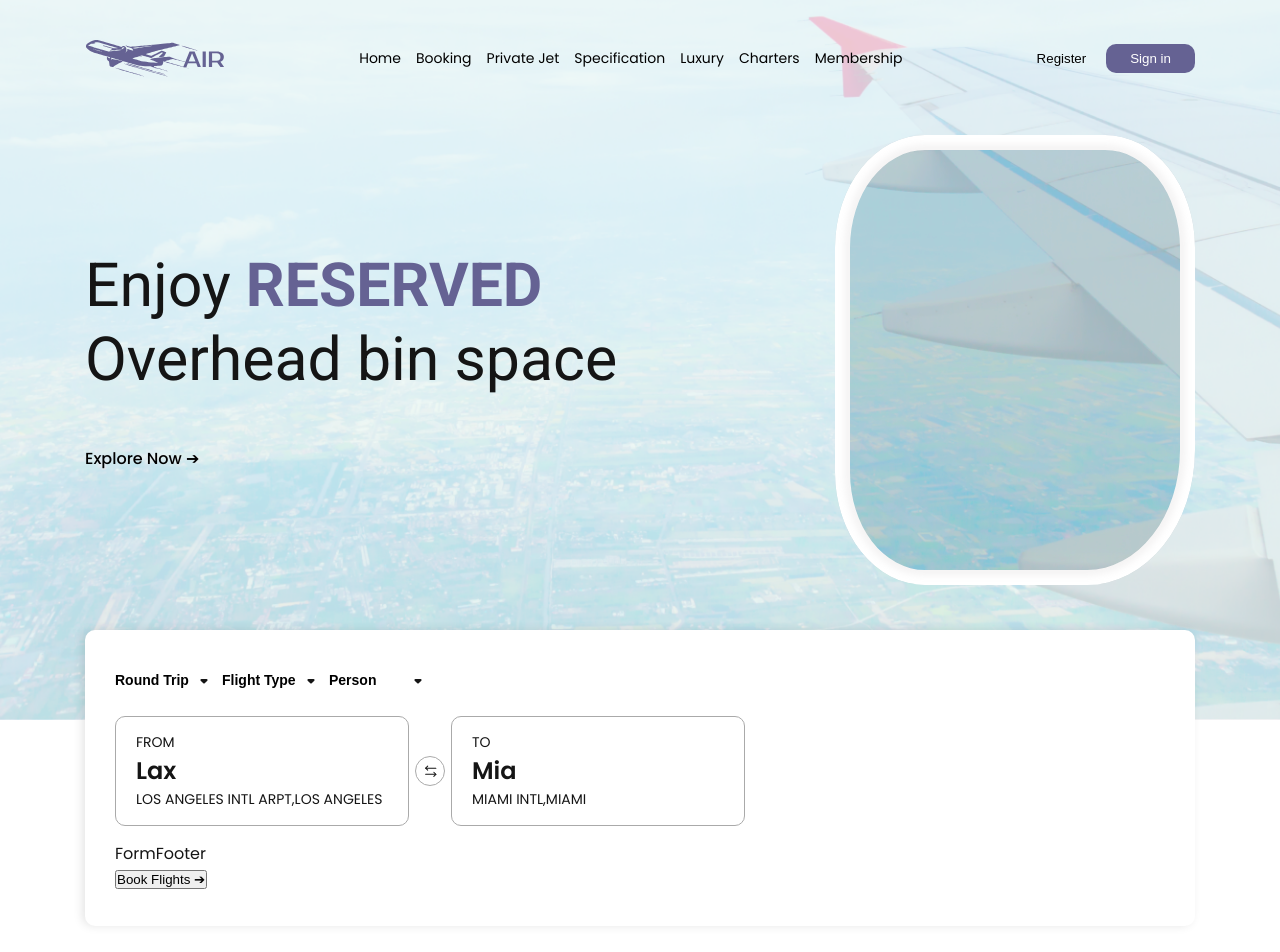
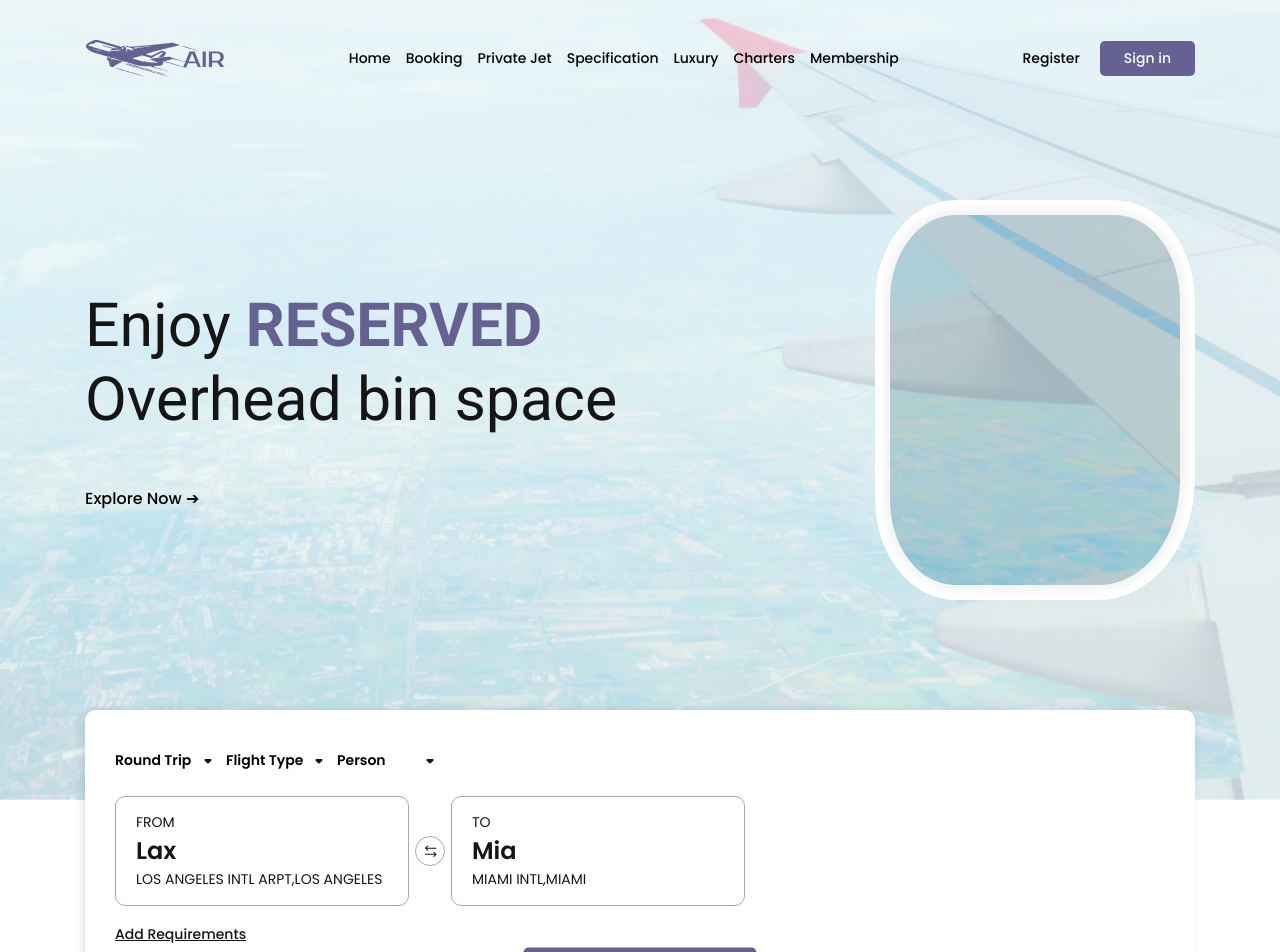
Before and after one commit to ybogdanq/PrivateJet-Booking, a React (Create React App) app: page / in a window 1280 px wide. Shown: the top 952 px of the page. Built offline with nearby package versions, Linux system fonts and the light colour scheme.

Commit message:
backup commit

```diff
--- a/src/App.scss
+++ b/src/App.scss
@@ -7,6 +7,9 @@
   margin: 0;
   padding: 0;
   box-sizing: border-box;
+  font-weight: inherit;
+  font-family: inherit;
+  font-size: inherit;
 }
 
 :root {
@@ -16,7 +19,7 @@
 body {
   overflow-x: hidden;
   font-size: inherit;
-  font-family: "Poppins", sans-serif;
+  font-family: "Poppins", serif;
   color: #151515;
 }
 
--- a/src/components/BookForm/BookForm.tsx
+++ b/src/components/BookForm/BookForm.tsx
@@ -12,8 +12,9 @@ const BookForm: React.FC = (): JSX.Element => {
           <FormHeader className={styles.flightBook__header} />
           <FormBody className={styles.flightBook__body} />
           <FormFooter className={styles.flightBook__footer} />
-          <button className="flightBook__button">
-            Book Flights <span className="greeting__link_arrow">&#10132;</span>
+          <button className={styles.flightBook__button}>
+            Book Flights
+            <span className={styles.greeting__link_arrow}>&#10132;</span>
           </button>
         </form>
       </div>
--- a/src/components/BookForm/components/FormFooter.tsx
+++ b/src/components/BookForm/components/FormFooter.tsx
@@ -1,8 +1,16 @@
 import React from "react";
 import { FormChildrenType } from "./helpers/FormChildrenType";
+import styles from "./styles/FormFooter.module.scss";
+import cn from "classnames";
 
-const FormFooter: React.FC<FormChildrenType> = (props) => {
-  return <div {...props}>FormFooter</div>;
+const FormFooter: React.FC<FormChildrenType> = ({ className, ...props }) => {
+  return (
+    <div {...props} className={cn(className, styles.footer)}>
+      <a href="#" className={styles.link}>
+        Add Requirements
+      </a>
+    </div>
+  );
 };
 
 export default FormFooter;
--- a/src/components/BookForm/components/styles/BookForm.module.scss
+++ b/src/components/BookForm/components/styles/BookForm.module.scss
@@ -1,3 +1,5 @@
+@import "../../../styles/utils.scss";
+
 .flightBook {
   padding: 35px 30px;
   background-color: #fff;
@@ -13,4 +15,21 @@
   }
   .flightBook__footer {
   }
+  .flightBook__button {
+    @extend %button;
+
+    position: absolute;
+    left: 50%;
+    transform: translateX(-50%) translateY(50%);
+    bottom: 0;
+    padding: 20px 30px;
+    font-size: 18px;
+    line-height: 27px;
+    font-family: "Poppins", serif;
+    font-weight: 500;
+
+    .greeting__link_arrow {
+      padding-left: 50px;
+    }
+  }
 }
--- /dev/null
+++ b/src/components/BookForm/components/styles/FormFooter.module.scss
@@ -0,0 +1,9 @@
+.footer {
+}
+
+.link {
+  color: #151515;
+  font-size: 14px;
+  font-weight: 500;
+  line-height: 21px;
+}
--- a/src/components/styles/Header.module.scss
+++ b/src/components/styles/Header.module.scss
@@ -18,6 +18,7 @@
   font-size: 14px;
   background-color: transparent;
   transition: all 0.3s ease;
+  font-weight: 500;
 }
 
 .scrolled {
@@ -78,9 +79,9 @@
 }
 
 .controls__button {
+  display: inline-block !important;
   position: relative;
   margin: 0px 20px 0px 0px;
-  display: inline-block !important;
   cursor: pointer;
   border-radius: 5px;
   border: none;
@@ -96,9 +97,4 @@
   @extend %button;
   background-color: var(--btn-primary);
   padding: 7px 24px;
-  color: #fff;
 }
-
-.controls__button.active:hover {
-  background-color: #7c78ac;
-}
--- a/src/components/styles/MeetingSection.module.scss
+++ b/src/components/styles/MeetingSection.module.scss
@@ -1,6 +1,6 @@
 .meeting__screen {
   background: url("../../assets/meeting-section-bg.png") no-repeat;
-  background-position: center 100%;
+  background-position: right 100%;
   background-size: cover;
 }
 
@@ -8,7 +8,7 @@
   display: grid;
   grid-template-columns: minmax(200px, 2fr) 1fr;
   align-items: center;
-  min-height: 90vh;
+  min-height: 100vh;
 }
 
 .meetingScreen__greeting .greeting__text {
@@ -47,8 +47,10 @@
 .window__asset {
   position: relative;
   justify-self: flex-end;
-  height: 450px;
-  width: 360px;
+  height: auto;
+  width: 100%;
+  max-width: 320px;
+  aspect-ratio: 8/10;
   border: 15px solid #fff;
   border-radius: 25%;
   border-bottom-right-radius: 30%;
--- a/src/components/styles/utils.scss
+++ b/src/components/styles/utils.scss
@@ -2,6 +2,11 @@
   display: block;
   cursor: pointer;
   border: none;
-  border-radius: 10px;
-  color: var(--btn-primary);
+  border-radius: 5px;
+  background-color: var(--btn-primary);
+  color: #fff;
+  transition: all 0.3s ease;
+  &:hover {
+    background-color: #7c78ac;
+  }
 }
```
